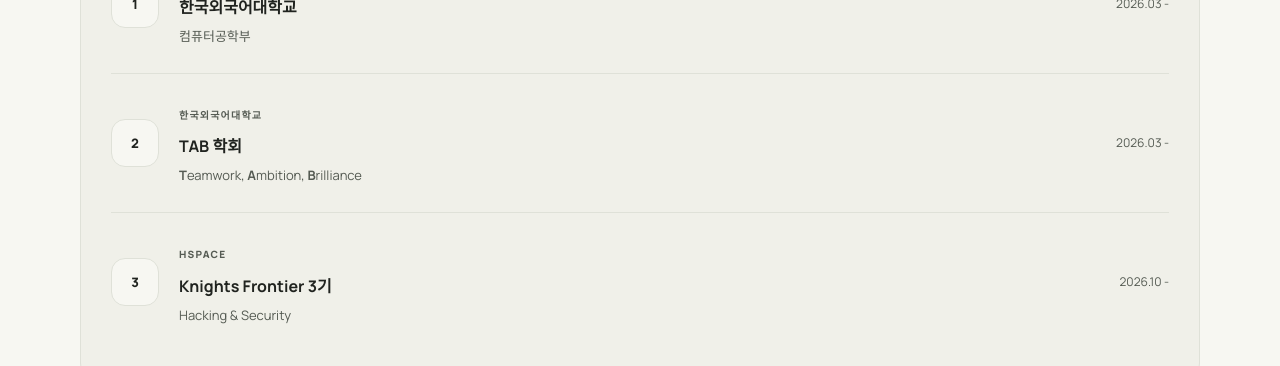
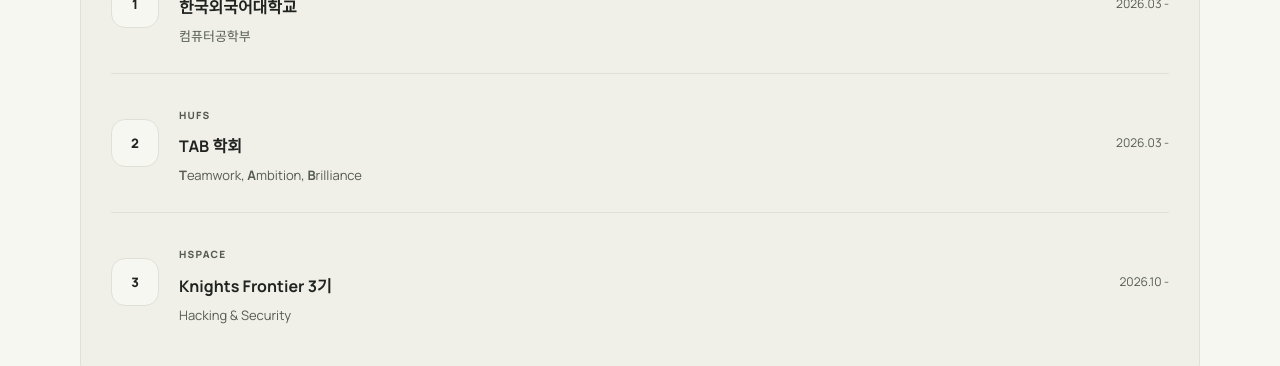
Before and after one commit to pms0602/pms0602.github.io, a Jekyll site: the page built from index.html, in a window 1280 px wide and 900 px high, scrolled down 1036 px. Shown: the part 152-518 px from the top of the window. Built offline with Jekyll 4.4.1, drawn with Linux system fonts in a browser that asks for light colours.

Commit message:
Update index

```diff
--- a/index.html
+++ b/index.html
@@ -62,7 +62,7 @@
     <article class="profile-item">
       <div class="profile-icon">2</div>
       <div class="profile-info">
-        <span class="profile-type">한국외국어대학교</span>
+        <span class="profile-type">HUFS</span>
         <h3>TAB 학회</h3>
         <p><strong>T</strong>eamwork, <strong>A</strong>mbition, <strong>B</strong>rilliance</p>
       </div>
```
